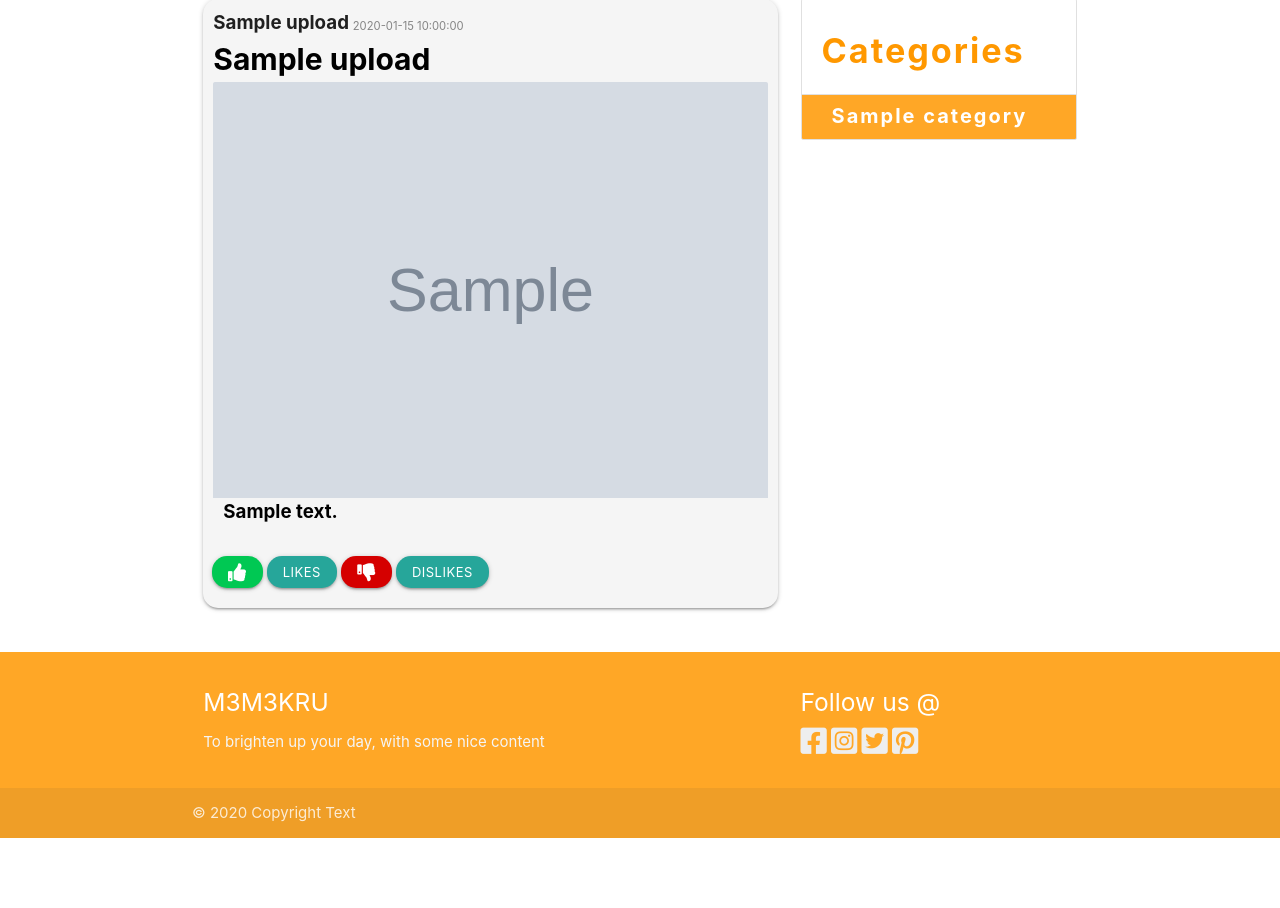
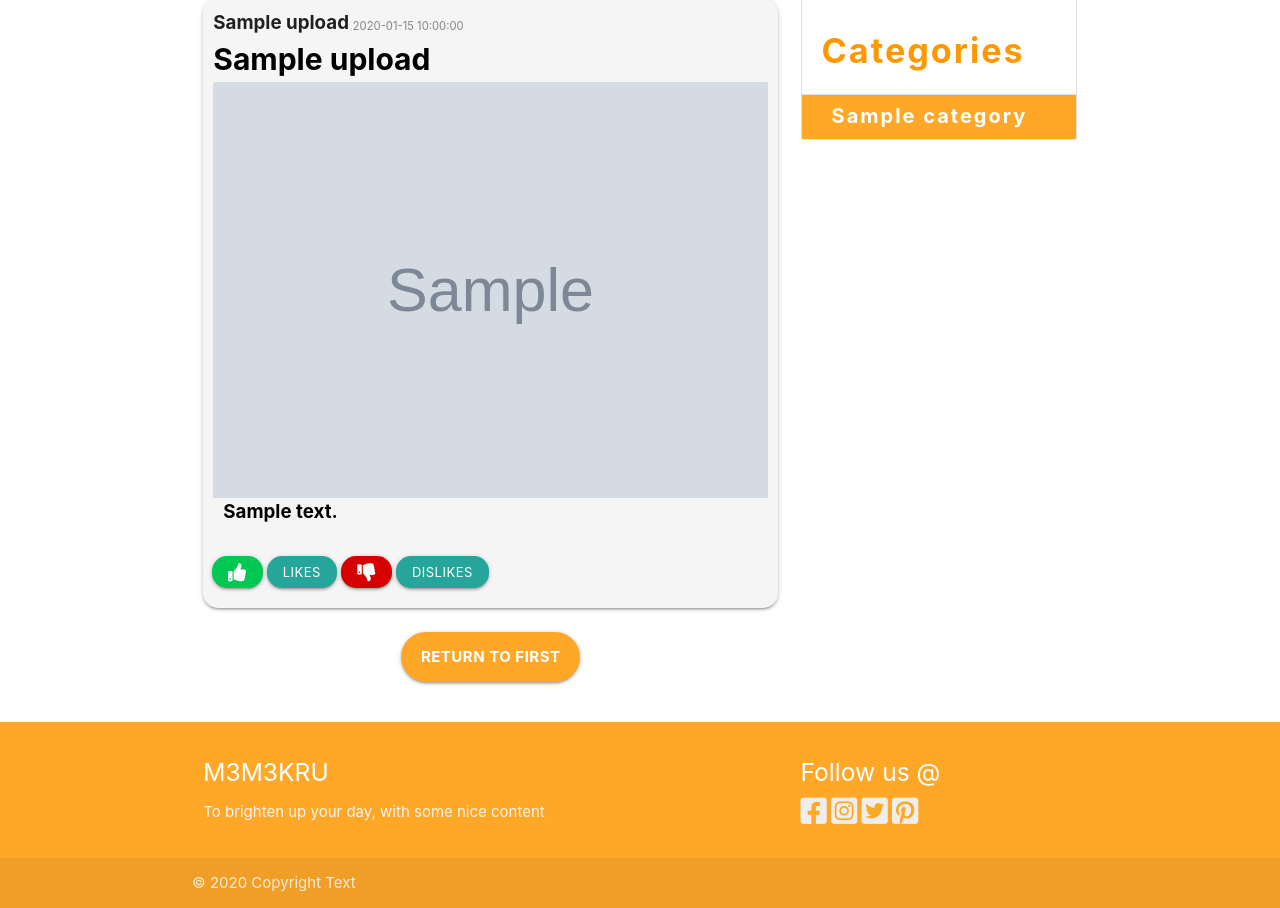
Before and after one commit to Joeri157/third_milestone_project, a Flask app: page / in a window 1280 px wide. Shown: the part 77-985 px from the top of the page. Before the commit the page ends 915 px from the top, so only its background shows below. Run offline with Flask 2, Linux system fonts and the light colour scheme; grey boxes marked "Sample" are stand-in pictures; a database or web service that is not in the repository returns one stand-in record (values such as "Sample title"); some libraries are stand-ins or nearby versions.

Commit message:
Update Index version 1.2
@index.html
changed the h3 nothing found if count = 0, moved it all the way up
Added a loadmore button and when all uploads are loaded it returns to the first

@style.scss / style.css
Added loadmore button styling (existing from upload button) and modified the hover

@app.py
Imported math
added a loadmore function to the index (pagination)

```diff
--- a/app.py
+++ b/app.py
@@ -4,6 +4,7 @@
 
 import os
 import io
+import math
 from flask import (
     Flask, flash, render_template,
     redirect, request, session, url_for)
@@ -38,13 +39,40 @@ security = Security(policy, filestack_secret)
 #  ~~~~~~~~~~~~~~~~~~~~~~~~~~~~~~~~~~~~~~~~~~~~~~~~~~~~~~~~~~~~~~~~~~~~~~~~~  #
 
 @app.route("/")
-@app.route("/index")
+@app.route("/index", methods=["GET"])
 def index():
-    categories = list(mongo.db.categories.find().sort("category_name", 1))
-    uploads = list(
-        mongo.db.uploads.find().sort("upload_time", -1))
+    categories = mongo.db.categories.find().sort("category_name", 1)
+    limit = 5
+    uploads = mongo.db.uploads.find().sort("upload_time", -1).limit(limit)
+    count_uploads = uploads.count()
+    last_upload = int(math.ceil(count_uploads/limit))
     return render_template(
-        "index.html", uploads=uploads, categories=categories)
+        "index.html", uploads=uploads,
+        categories=categories, count_uploads=count_uploads,
+        content=1, last_upload=last_upload)
+
+
+#  ~~~~~~~~~~~~~~~~~~~~~~~~~~~~~~~~~~~~~~~~~~~~~~~~~~~~~~~~~~~~~~~~~~~~~~~~~  #
+#  Load more function                                                         #
+#  ~~~~~~~~~~~~~~~~~~~~~~~~~~~~~~~~~~~~~~~~~~~~~~~~~~~~~~~~~~~~~~~~~~~~~~~~~  #
+
+@app.route("/index/<content>", methods=["GET"])
+def loadmore(content):
+    categories = mongo.db.categories.find().sort("category_name", 1)
+    all_uploads = mongo.db.uploads.find().sort("upload_time", -1)
+    count_uploads = all_uploads.count()
+
+    limit = 5
+    offset = (int(content) - 1) * 5
+
+    uploads = mongo.db.uploads.find().sort(
+        "upload_time", -1).skip(offset).limit(limit)
+    last_upload = int(math.ceil(count_uploads/limit))
+
+    return render_template(
+        "index.html", all_uploads=all_uploads,
+        categories=categories, count_uploads=count_uploads,
+        uploads=uploads, last_upload=last_upload, content=content)
 
 
 #  ~~~~~~~~~~~~~~~~~~~~~~~~~~~~~~~~~~~~~~~~~~~~~~~~~~~~~~~~~~~~~~~~~~~~~~~~~  #
@@ -316,7 +344,8 @@ def all_categories():
 
 @app.route("/category_page/<category_name>", methods=["GET"])
 def category_page(category_name):
-    uploads = mongo.db.uploads.find({"category_name": category_name})
+    uploads = mongo.db.uploads.find({
+        "category_name": category_name}).sort("upload_time", -1)
     return render_template("category.html", uploads=uploads)
 
 
--- a/static/css/style.css
+++ b/static/css/style.css
@@ -175,6 +175,33 @@ div ul li a .custom-category-name {
   height: 100%;
   align-items: center;
 }
+.wrapper .loadmore {
+  height: 50px;
+  border-radius: 100px;
+  position: relative;
+  justify-content: center;
+  align-items: center;
+  border: 4px solid #ffa726;
+  overflow: hidden;
+  background-image: linear-gradient(to bottom, #ffa726 50%, #FFFFFF 50%);
+  background-size: 100% 200%;
+  transition: all 1s;
+  color: #FFFFFF;
+  font-size: 15px;
+}
+.wrapper .loadmore a {
+  color: #ffffff;
+  font-weight: bold;
+  transition: all 1s;
+}
+.wrapper .loadmore:hover {
+  background-position: 0 -100%;
+  color: #ffa726;
+}
+.wrapper .loadmore:hover a {
+  transition: all 1s;
+  color: #ffa726;
+}
 .wrapper .file-upload {
   height: 50px;
   border-radius: 100px;
--- a/static/css/style.scss
+++ b/static/css/style.scss
@@ -206,12 +206,43 @@ div ul li {
 /* Add Upload          */
 /***********************/
 // Upload Button
-.wrapper{
+.wrapper {
   width:100%;
   height:100%;
   align-items:center;
 
-  .file-upload{
+    .loadmore {
+        height:50px;
+        border-radius: 100px;
+        position:relative;
+        justify-content:center;
+        align-items: center;
+        border:4px solid #ffa726;
+        overflow:hidden;
+        background-image: linear-gradient(to bottom, #ffa726 50%, #FFFFFF 50%);
+        background-size: 100% 200%;
+        transition: all 1s;
+        color: #FFFFFF;
+        font-size:15px;
+
+        a {
+            color: $text-color-2;
+            font-weight: $font-weight-style;
+            transition: all 1s;
+        }
+
+        &:hover{
+            background-position: 0 -100%;
+            color:#ffa726;
+
+            a {
+                transition: all 1s;
+                color: $text-color;
+            }
+        }
+    }
+
+    .file-upload {
         height:50px;
         border-radius: 100px;
         position:relative;
@@ -226,7 +257,7 @@ div ul li {
         color: #FFFFFF;
         font-size:15px;
 
-    input[type='file']{
+        input[type='file'] {
             height:50px;
             width:100%;
             position:absolute;
--- a/templates/index.html
+++ b/templates/index.html
@@ -3,10 +3,12 @@
 
     <div class="container">
 <!-------------------- Uploaded content -------------------->
-        {% if uploads|length > 0 %}
-        <div class="row">
-            <div class="col s12 m12 l8">
-                {% for upload in uploads %}
+        {% if count_uploads == 0 %}
+            <h3 class="red-text text-darken-4 center-align">Nothing Found</h3>
+        {% else %}
+            <div class="row">
+                <div class="col s12 m12 l8">
+                    {% for upload in uploads %}
                         <div class="card upload-content #f5f5f5 grey lighten-4">
                             <div class="row">
                                 <!-------------------- Category Name -------------------->
@@ -43,7 +45,21 @@
                             </div>
                         </div>
                 {% endfor %}
+                <div class="row center-align">
+                    <div class="col s12 wrapper">
+                        {% if content|int != last_upload|int %}
+                            <button class="btn loadmore">
+                                <a  href="{{ url_for('loadmore', content=content|int+1) }}">Load more</a>
+                            </button>
+                        {% else %}
+                            <button class="btn loadmore">
+                                <a  href="{{ url_for('index') }}">Return to first</a>
+                            </button>
+                        {% endif %}
+                    </div>
+                </div>
             </div>
+            {% endif %}
             <!-------------------- Extra small space for categories -------------------->
             <div class="col hide-on-med-and-down l4">
                 <ul class="collection with-header">
@@ -56,9 +72,6 @@
                     </li>
                     {% endfor %}
                 </ul>
-                {% else %}
-                    <h3 class="red-text text-darken-4 center-align">Nothing Found</h3>
-                {% endif %}
             </div>
         </div>
     </div>
```
Also changed, not shown: 1 other file. Lines whose indentation alone changed are shown as unchanged.
